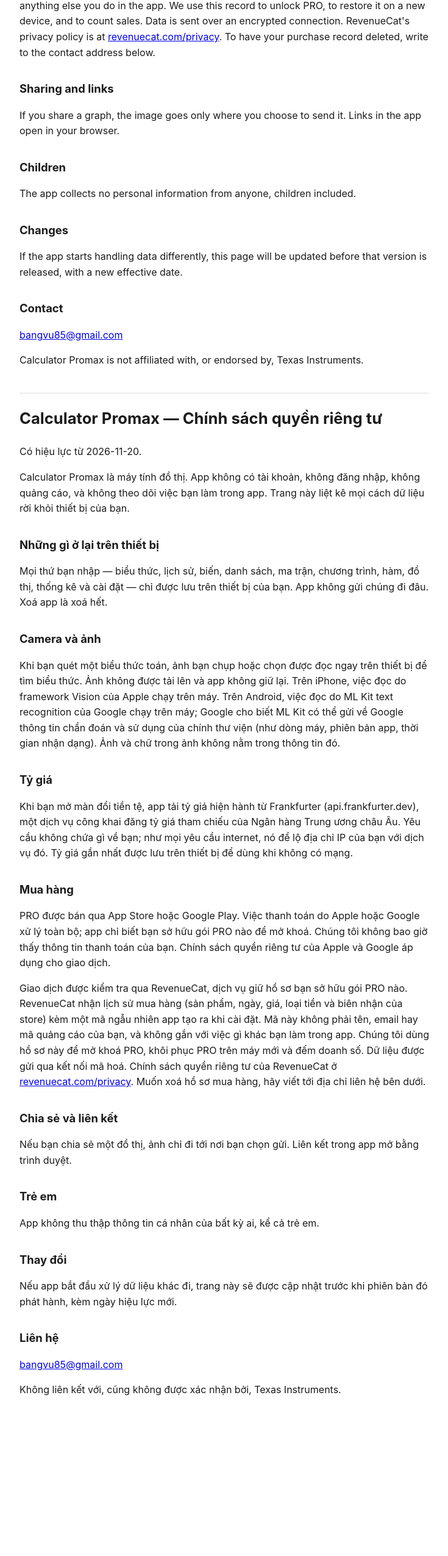
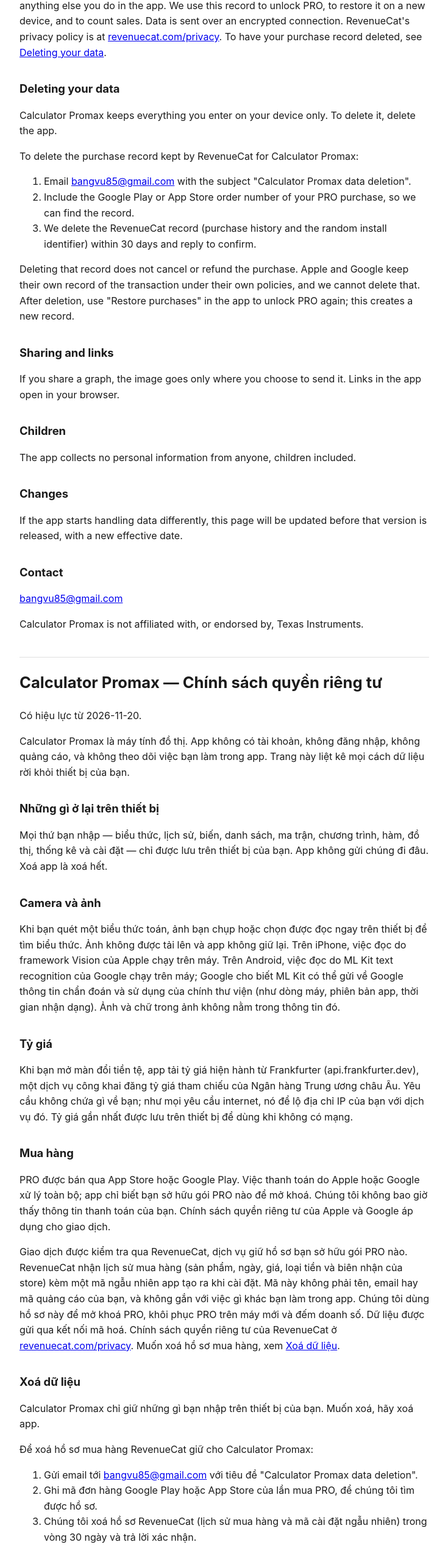
Before and after one commit to calculator991/calculator-promax-site, a plain HTML site: page privacy.html in a window 1280 px wide. Shown: the part 1210-3761 px from the top of the page at 61% size, without its empty margins (272-1007 px from the left). Before the commit the page ends 3582 px from the top, so only its background shows below. Drawn offline with Linux system fonts and the light colour scheme.

Commit message:
A deletion section Play's Data safety form can link to
Co-Authored-By: Claude Opus 5.5 <noreply@anthropic.com>
Claude-Session: https://claude.ai/code/session_0191FnZMN4z9WLD4kt59uC3o

```diff
--- a/privacy.html
+++ b/privacy.html
@@ -30,7 +30,17 @@
 
 <h2>Purchases</h2>
 <p>PRO is sold through the App Store or Google Play. Payment is handled entirely by Apple or Google; the app only learns which PRO product you own, so it can unlock it. We never see your payment details. Apple's and Google's own privacy policies apply to the purchase.</p>
-<p>Purchases are checked through RevenueCat, a service that keeps the record of which PRO product you own. RevenueCat receives your purchase history (product, date, price, currency and store receipt) together with a random identifier the app creates when it is installed. That identifier is not your name, email or advertising ID, and it is not linked to anything else you do in the app. We use this record to unlock PRO, to restore it on a new device, and to count sales. Data is sent over an encrypted connection. RevenueCat's privacy policy is at <a href="https://www.revenuecat.com/privacy">revenuecat.com/privacy</a>. To have your purchase record deleted, write to the contact address below.</p>
+<p>Purchases are checked through RevenueCat, a service that keeps the record of which PRO product you own. RevenueCat receives your purchase history (product, date, price, currency and store receipt) together with a random identifier the app creates when it is installed. That identifier is not your name, email or advertising ID, and it is not linked to anything else you do in the app. We use this record to unlock PRO, to restore it on a new device, and to count sales. Data is sent over an encrypted connection. RevenueCat's privacy policy is at <a href="https://www.revenuecat.com/privacy">revenuecat.com/privacy</a>. To have your purchase record deleted, see <a href="#delete">Deleting your data</a>.</p>
+
+<h2 id="delete">Deleting your data</h2>
+<p>Calculator Promax keeps everything you enter on your device only. To delete it, delete the app.</p>
+<p>To delete the purchase record kept by RevenueCat for Calculator Promax:</p>
+<ol>
+<li>Email <a href="mailto:bangvu85@gmail.com?subject=Calculator%20Promax%20data%20deletion">bangvu85@gmail.com</a> with the subject "Calculator Promax data deletion".</li>
+<li>Include the Google Play or App Store order number of your PRO purchase, so we can find the record.</li>
+<li>We delete the RevenueCat record (purchase history and the random install identifier) within 30 days and reply to confirm.</li>
+</ol>
+<p>Deleting that record does not cancel or refund the purchase. Apple and Google keep their own record of the transaction under their own policies, and we cannot delete that. After deletion, use "Restore purchases" in the app to unlock PRO again; this creates a new record.</p>
 
 <h2>Sharing and links</h2>
 <p>If you share a graph, the image goes only where you choose to send it. Links in the app open in your browser.</p>
@@ -62,7 +72,17 @@
 
 <h2>Mua hàng</h2>
 <p>PRO được bán qua App Store hoặc Google Play. Việc thanh toán do Apple hoặc Google xử lý toàn bộ; app chỉ biết bạn sở hữu gói PRO nào để mở khoá. Chúng tôi không bao giờ thấy thông tin thanh toán của bạn. Chính sách quyền riêng tư của Apple và Google áp dụng cho giao dịch.</p>
-<p>Giao dịch được kiểm tra qua RevenueCat, dịch vụ giữ hồ sơ bạn sở hữu gói PRO nào. RevenueCat nhận lịch sử mua hàng (sản phẩm, ngày, giá, loại tiền và biên nhận của store) kèm một mã ngẫu nhiên app tạo ra khi cài đặt. Mã này không phải tên, email hay mã quảng cáo của bạn, và không gắn với việc gì khác bạn làm trong app. Chúng tôi dùng hồ sơ này để mở khoá PRO, khôi phục PRO trên máy mới và đếm doanh số. Dữ liệu được gửi qua kết nối mã hoá. Chính sách quyền riêng tư của RevenueCat ở <a href="https://www.revenuecat.com/privacy">revenuecat.com/privacy</a>. Muốn xoá hồ sơ mua hàng, hãy viết tới địa chỉ liên hệ bên dưới.</p>
+<p>Giao dịch được kiểm tra qua RevenueCat, dịch vụ giữ hồ sơ bạn sở hữu gói PRO nào. RevenueCat nhận lịch sử mua hàng (sản phẩm, ngày, giá, loại tiền và biên nhận của store) kèm một mã ngẫu nhiên app tạo ra khi cài đặt. Mã này không phải tên, email hay mã quảng cáo của bạn, và không gắn với việc gì khác bạn làm trong app. Chúng tôi dùng hồ sơ này để mở khoá PRO, khôi phục PRO trên máy mới và đếm doanh số. Dữ liệu được gửi qua kết nối mã hoá. Chính sách quyền riêng tư của RevenueCat ở <a href="https://www.revenuecat.com/privacy">revenuecat.com/privacy</a>. Muốn xoá hồ sơ mua hàng, xem <a href="#xoa-du-lieu">Xoá dữ liệu</a>.</p>
+
+<h2 id="xoa-du-lieu">Xoá dữ liệu</h2>
+<p>Calculator Promax chỉ giữ những gì bạn nhập trên thiết bị của bạn. Muốn xoá, hãy xoá app.</p>
+<p>Để xoá hồ sơ mua hàng RevenueCat giữ cho Calculator Promax:</p>
+<ol>
+<li>Gửi email tới <a href="mailto:bangvu85@gmail.com?subject=Calculator%20Promax%20data%20deletion">bangvu85@gmail.com</a> với tiêu đề "Calculator Promax data deletion".</li>
+<li>Ghi mã đơn hàng Google Play hoặc App Store của lần mua PRO, để chúng tôi tìm được hồ sơ.</li>
+<li>Chúng tôi xoá hồ sơ RevenueCat (lịch sử mua hàng và mã cài đặt ngẫu nhiên) trong vòng 30 ngày và trả lời xác nhận.</li>
+</ol>
+<p>Xoá hồ sơ này không huỷ và không hoàn tiền giao dịch. Apple và Google giữ hồ sơ giao dịch của riêng họ theo chính sách của họ, chúng tôi không xoá được phần đó. Sau khi xoá, dùng "Khôi phục mục đã mua" trong app để mở lại PRO; việc này tạo hồ sơ mới.</p>
 
 <h2>Chia sẻ và liên kết</h2>
 <p>Nếu bạn chia sẻ một đồ thị, ảnh chỉ đi tới nơi bạn chọn gửi. Liên kết trong app mở bằng trình duyệt.</p>
```
